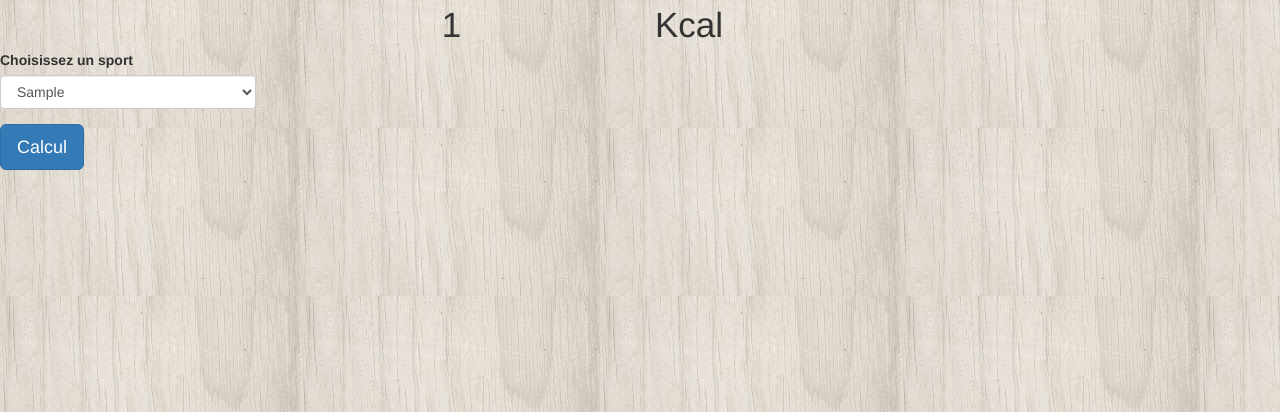
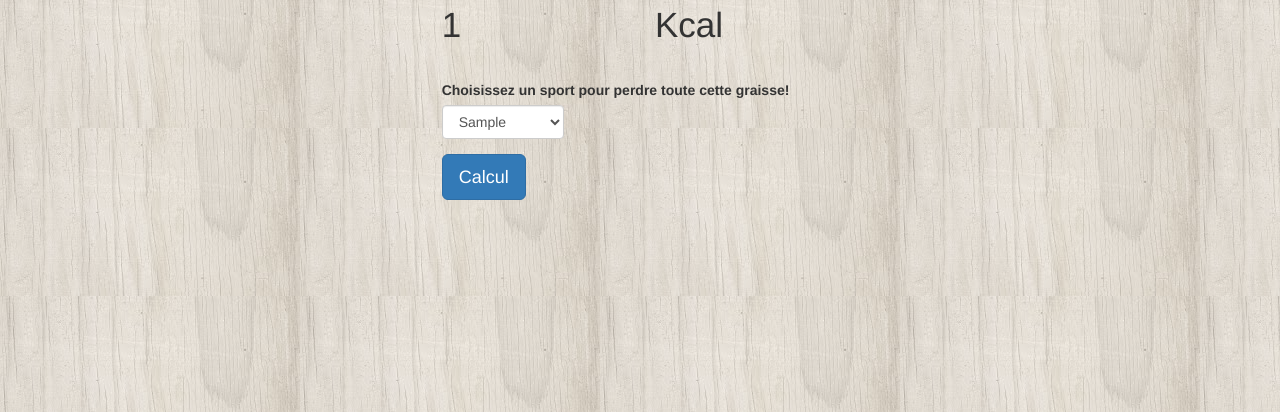
Before and after one commit to tderot/hackatonSTT, a PHP site: page /sport.php?product=1 in a window 1280 px wide. Shown: the part 40-452 px from the top of the page. Run offline with PHP 8.4, Linux system fonts and the light colour scheme; tables that the repository leaves empty or names only in its code hold one stand-in row (values such as "Sample post"); data that the repository does not hold is empty; a stand-in replaces the project's code that opens the database connection; some libraries are stand-ins or nearby versions.

Commit message:
dropdown

```diff
--- a/sport.php
+++ b/sport.php
@@ -41,12 +41,14 @@ switch ($productArray[2]) {
     </div>
 
     </div>
-</div>
+
+    <div class="row">
+        <div class="col-md-offset-4 col-md-6">
 
             <form method="POST">
 
-    <div class="form-group">
-        <label for="sport">Choisissez un sport</label>
+                <div class="form-group choix">
+                    <label for="sport">Choisissez un sport pour perdre toute cette graisse!</label>
                     <select style="width: 20%" class="form-control" id="sport" name="sport">
                         <?php
 
@@ -62,8 +64,9 @@ switch ($productArray[2]) {
                 <input type="submit" value="Calcul" class="btn btn-primary btn-lg" data-toggle="modal" data-target="#myModal"/>
 
             </form>
-
-
+        </div>
+    </div>
+</div>
 <?php
 
 $calprod = $productArray[1];
@@ -76,11 +79,9 @@ if (isset($_POST['sport'])) {
         $calorie = $data['kcal'];
         $heure = floor($calprod / $calorie);
         $minute = ((($calprod / $calorie) - $heure) * 60);
-//        echo 'il faut se bouger le cul pendant '.$heure.' heures et '.round($minute).' minutes!!';
         $minute = ((($calprod / $calorie) - $heure) * 60);
 
     }
-
 
 }
 
--- a/style.css
+++ b/style.css
@@ -48,3 +48,9 @@ h1{
     padding-top: 40px;
     font-size: 35px;
 }
+.table-hover{
+    border: none;
+}
+.choix{
+    padding-top: 30px;
+}
```
Lines whose indentation alone changed are shown as unchanged.
